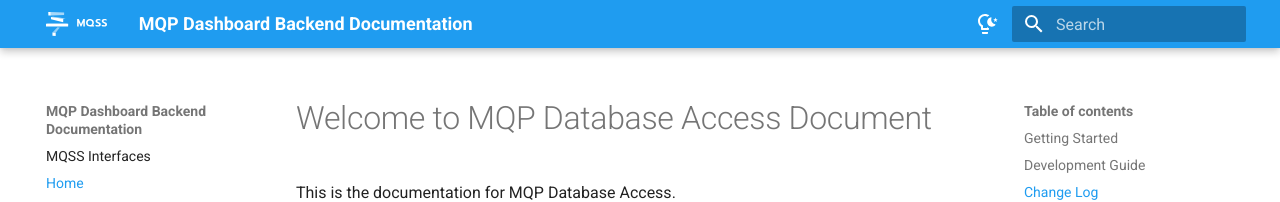
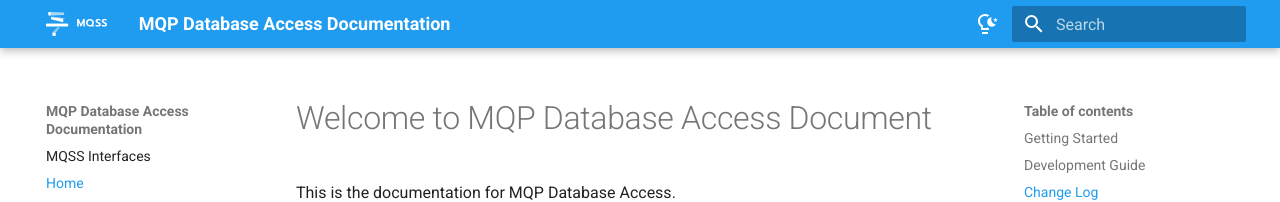
Before and after one commit to Munich-Quantum-Software-Stack/MQP-Database-Access, an MkDocs documentation site: the page built from docs/index.md, in a window 1280 px wide. Shown: the top 202 px of the page. Built offline with MkDocs 1.6.1 and Material for MkDocs 9.7.7, drawn with Linux system fonts in a browser that asks for light colours.

Commit message:
Correct Component name

```diff
--- a/mkdocs.yml
+++ b/mkdocs.yml
@@ -1,4 +1,4 @@
-site_name: MQP Dashboard Backend Documentation
+site_name: MQP Database Access Documentation
 
 docs_dir: "docs"
 site_dir: build/docs/site
--- a/pyproject.toml
+++ b/pyproject.toml
@@ -100,6 +100,3 @@ omit = [
 [tool.coverage.report]
 show_missing = true
 skip_covered = false
-
-[[tool.uv.index]]
-url = "https://pypi.quantum.lrz.de"
```
Also changed, not shown: 1 other file.
